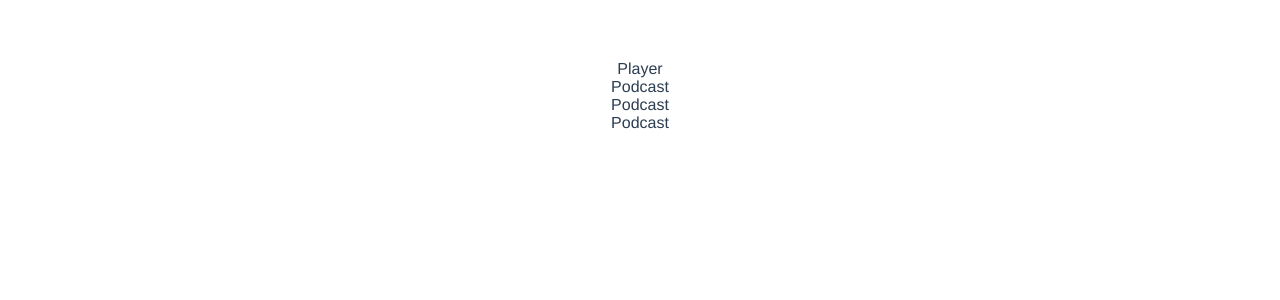
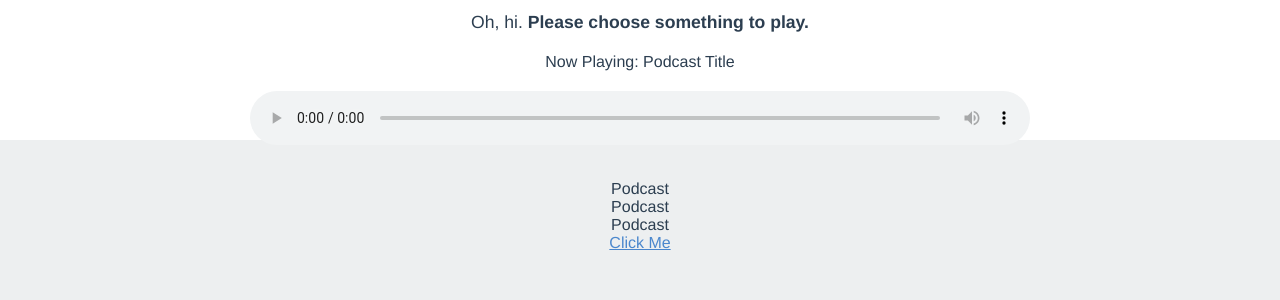
Before and after one commit to bophelo/podcast-app-client, a Vue app: page / in a window 1280 px wide. Shown: the top 300 px of the page. Built offline with nearby package versions, Linux system fonts and the light colour scheme.

Commit message:
Styling the Header and Player

```diff
--- a/package.json
+++ b/package.json
@@ -15,6 +15,8 @@
     "@vue/cli-plugin-eslint": "^3.0.1",
     "@vue/cli-service": "^3.0.1",
     "@vue/eslint-config-standard": "^3.0.1",
+    "node-sass": "^4.9.3",
+    "sass-loader": "^7.1.0",
     "vue-template-compiler": "^2.5.17"
   }
 }
--- a/public/index.html
+++ b/public/index.html
@@ -3,7 +3,7 @@
   <head>
     <meta charset="utf-8">
     <meta http-equiv="X-UA-Compatible" content="IE=edge">
-    <meta name="viewport" content="width=device-width,initial-scale=1.0">
+    <meta name="viewport" content="width=device-width,initial-scale=1.0, minimum-scale=1.0, maximum-scale=1.0">
     <link rel="icon" href="<%= BASE_URL %>favicon.ico">
     <title>podcast-app-client</title>
   </head>
--- a/src/App.vue
+++ b/src/App.vue
@@ -3,6 +3,7 @@
     <top-header></top-header>
     <div class="container">
       <home></home>
+      <a href="#">Click Me</a>
     </div>
   </div>
 </template>
@@ -20,13 +21,34 @@ export default {
 }
 </script>
 
-<style>
-#app {
+<style lang="scss">
+  @import '~@/assets/sass/_variables';
+  * {
+    box-sizing: border-box;
+  }
+  body {
     font-family: 'Avenir', Helvetica, Arial, sans-serif;
     -webkit-font-smoothing: antialiased;
     -moz-osx-font-smoothing: grayscale;
     text-align: center;
     color: #2c3e50;
-  margin-top: 60px;
+    margin-top: calc(#{$header-height} + (#{$header-padding} * 2));
+    background-color: #edeff0;
+  }
+
+  p {
+    line-height: 1.5;
+  }
+  a {
+    color: rgba(#387bc9, 0.9);
+    transition: color 100ms ease-in;
+    &:hover {
+      color: #387bc9;
+    }
+  }
+  .container{
+    max-width: 780px;
+    margin: 0 auto;
+    flex: 1;
   }
 </style>
--- /dev/null
+++ b/src/assets/sass/_variables.scss
@@ -0,0 +1,3 @@
+$header-height: 140px;
+$global-radius: 4px;
+$header-padding: 20px;
--- a/src/components/TopHeader.vue
+++ b/src/components/TopHeader.vue
@@ -1,6 +1,9 @@
 <template>
-    <header>
+    <header class="top-header">
+      <div class="container">
+        <p class="welcome">Oh, hi. <strong>Please choose something to play.</strong></p>
         <player></player>
+      </div>
     </header>
 </template>
 
@@ -14,6 +17,22 @@
 }
 </script>
 
-<style lang="">
-
+<style lang="scss">
+  @import '~@/assets/sass/_variables';
+  .welcome{
+    font-size: 1.1em;
+    text-align: center;
+  }
+  .top-header{
+    display: flex;
+    align-items: center;
+    width: 100%;
+    height: $header-height;
+    background-color: #fff;
+    position: fixed;
+    top: 0;
+    left: 0;
+    padding: $header-padding;
+    z-index: 2;
+  }
 </style>
--- a/src/components/player/Player.vue
+++ b/src/components/player/Player.vue
@@ -1,11 +1,31 @@
 <template>
-    <div>
-        Player
+    <div class="player">
+        <div class="player__header">
+            <span>Now Playing</span>: Podcast Title
+        </div>
+        <audio class="player__audio" controls autoplay ref="player"></audio>
     </div>
 </template>
 
 <script>
-    export default {
-        name: 'player'
-    }
+export default {
+  name: 'player'
+}
 </script>
+
+<style lang="scss">
+  @import '~@/assets/sass/_variables';
+  .player{
+      width: 100%;
+      &__audio{
+          width: 100%;
+      }
+      &__header{
+          font-weight: 500px;
+          margin-bottom: 20px;
+          span{
+              font-weight: 800px;
+          }
+      }
+  }
+</style>
--- a/src/components/podcasts/Simple.vue
+++ b/src/components/podcasts/Simple.vue
@@ -5,7 +5,7 @@
 </template>
 
 <script>
-    export default {
-        name: 'podcast-simple'
-    }
+export default {
+  name: 'podcast-simple'
+}
 </script>
```
Also changed, not shown: src/components/Home.vue (indentation only), 2 other files (tests, documents, lock files or other folders). Lines whose indentation alone changed are shown as unchanged.
